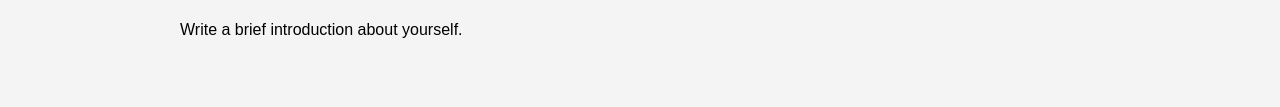
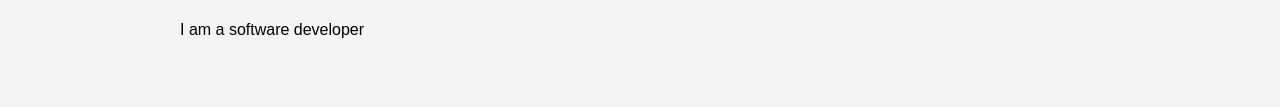
Before and after one commit to Sureshcr7/self, a plain HTML site: page index.html in a window 1280 px wide. Shown: the part 442-549 px from the top of the page. Drawn offline with Linux system fonts and the light colour scheme.

Commit message:
added new name

```diff
--- a/index.html
+++ b/index.html
@@ -17,7 +17,7 @@
     <section id="about">
         <div class="container">
             <h2>About Me</h2>
-            <p>Write a brief introduction about yourself.</p>
+            <p>I am a software developer</p>
         </div>
     </section>
 
```
